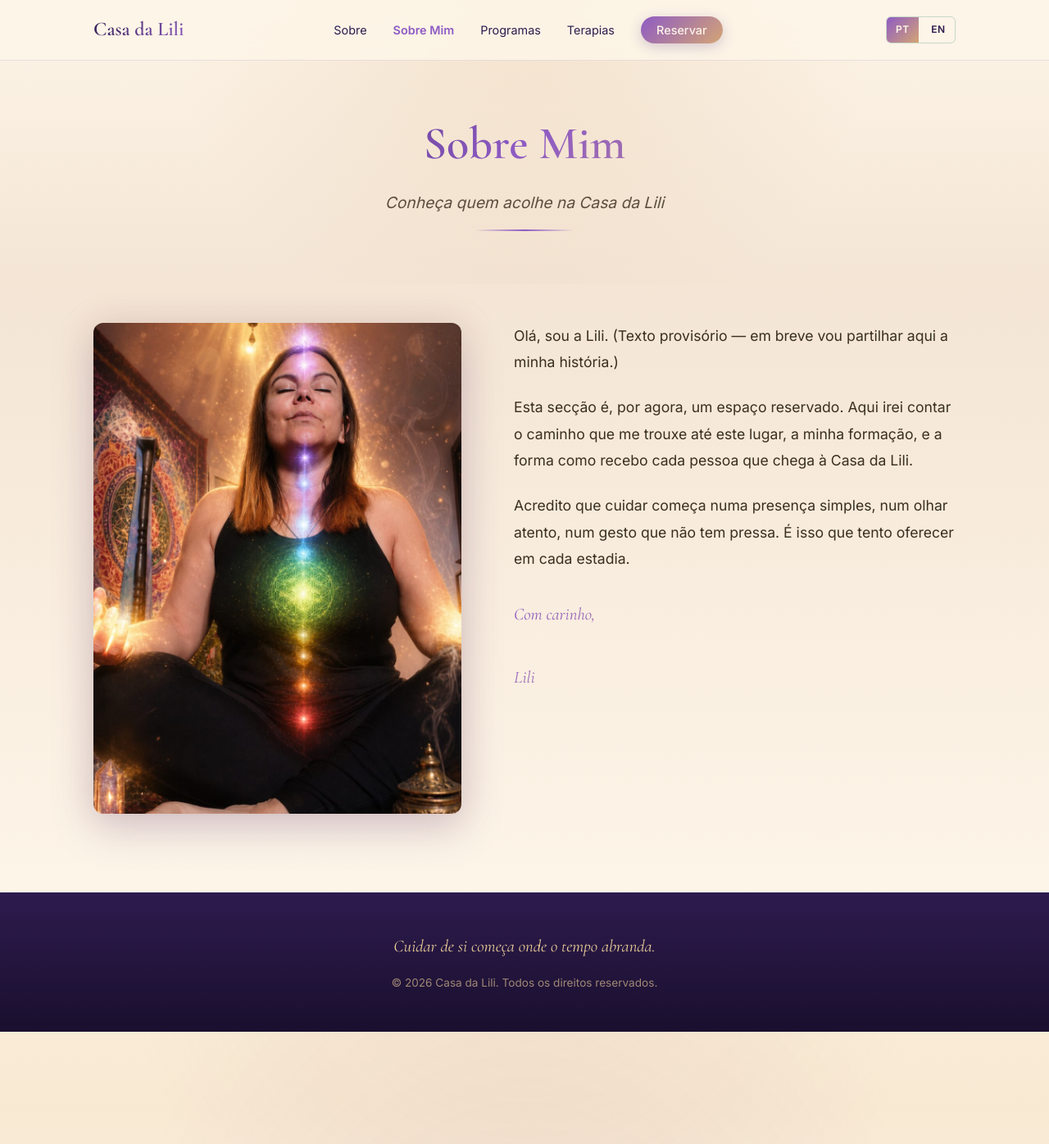
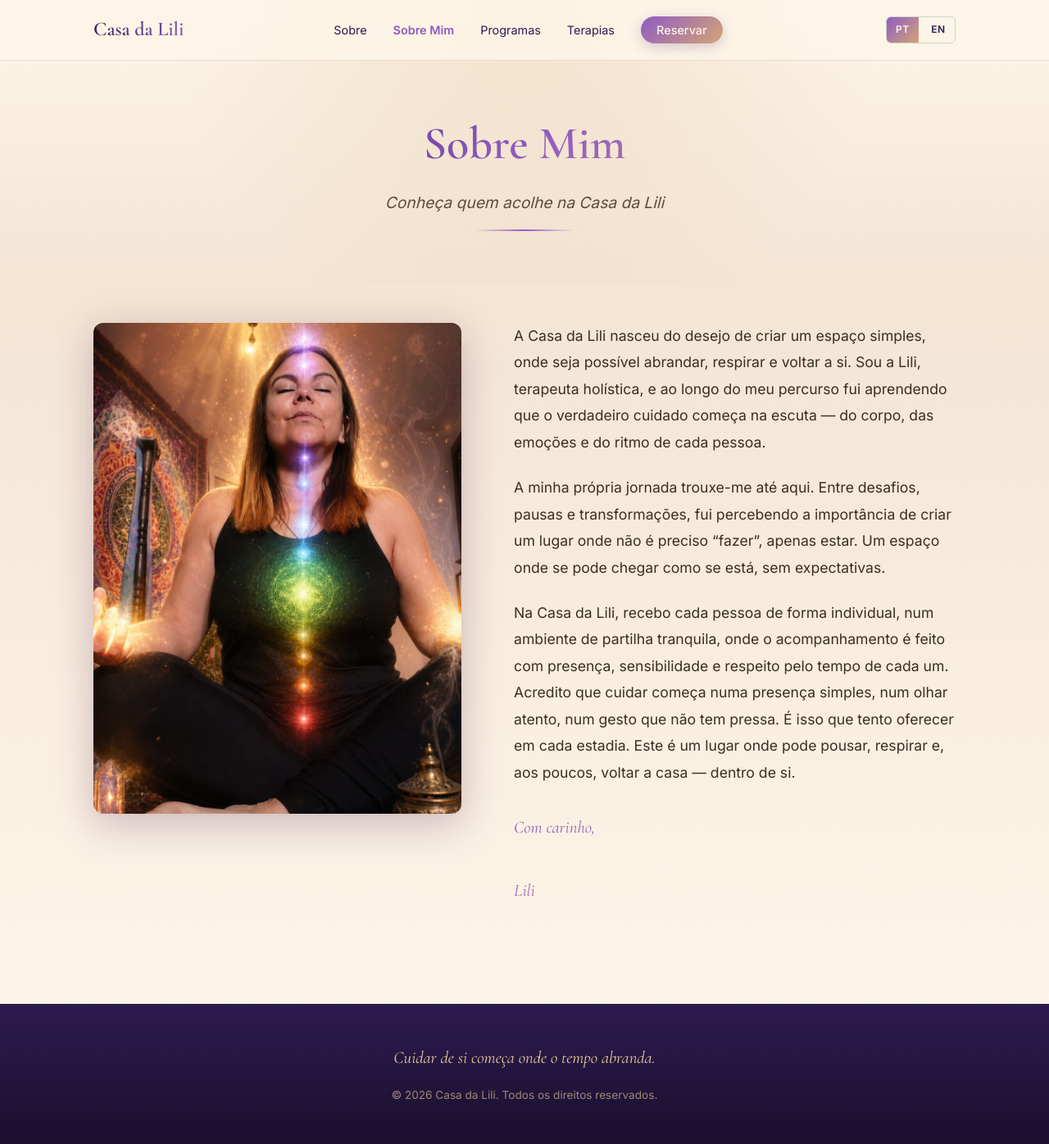
Before and after one commit to CasadaLili/casadalili.github.io, a Jekyll site: the page built from sobre-mim.html, in a window 1280 px wide and 1396 px high. Shown: the whole window at 82% size. Built offline with Jekyll 4.4.1, drawn with Linux system fonts in a browser that asks for light colours.

Commit message:
Update Página em Português “pt_page”

```diff
--- a/_data/pt.yml
+++ b/_data/pt.yml
@@ -194,9 +194,9 @@ contact:
   title: Reservas e Contacto
   lead: Para reservar a sua estadia ou esclarecer qualquer dúvida, entre em
     contacto connosco.
-  email_label: casadalili@gmail.com
+  email_label: casadalili.bemestar@gmail.com
   phone_label: " +351 966789248"
-  instagram_label: "@casadalili.bem estar"
+  instagram_label: "@casadalili.bemestar"
 footer:
   quote: Cuidar de si começa onde o tempo abranda.
   copyright: © 2026 Casa da Lili. Todos os direitos reservados.
@@ -208,13 +208,26 @@ about_me:
   portrait: img/meditation-chakras.jpg
   portrait_alt: Lili em meditação
   paragraphs:
-    - Olá, sou a Lili. (Texto provisório — em breve vou partilhar aqui a minha
-      história.)
-    - Esta secção é, por agora, um espaço reservado. Aqui irei contar o caminho
-      que me trouxe até este lugar, a minha formação, e a forma como recebo cada
-      pessoa que chega à Casa da Lili.
-    - Acredito que cuidar começa numa presença simples, num olhar atento, num
-      gesto que não tem pressa. É isso que tento oferecer em cada estadia.
+    - >-
+      A Casa da Lili nasceu do desejo de criar um espaço simples, onde seja
+      possível abrandar, respirar e voltar a si.
+
+
+      Sou a Lili, terapeuta holística, e ao longo do meu percurso fui aprendendo que o verdadeiro cuidado começa na escuta — do corpo, das emoções e do ritmo de cada pessoa.
+    - A minha própria jornada trouxe-me até aqui. Entre desafios, pausas e
+      transformações, fui percebendo a importância de criar um lugar onde não é
+      preciso “fazer”, apenas estar. Um espaço onde se pode chegar como se está,
+      sem expectativas.
+    - >-
+      Na Casa da Lili, recebo cada pessoa de forma individual, num ambiente de
+      partilha tranquila, onde o acompanhamento é feito com presença,
+      sensibilidade e respeito pelo tempo de cada um.
+
+
+      Acredito que cuidar começa numa presença simples, num olhar atento, num gesto que não tem pressa. É isso que tento oferecer em cada estadia.
+
+
+      Este é um lugar onde pode pousar, respirar e, aos poucos, voltar a casa — dentro de si.
   closing: |-
     Com carinho,
     Lili
```
